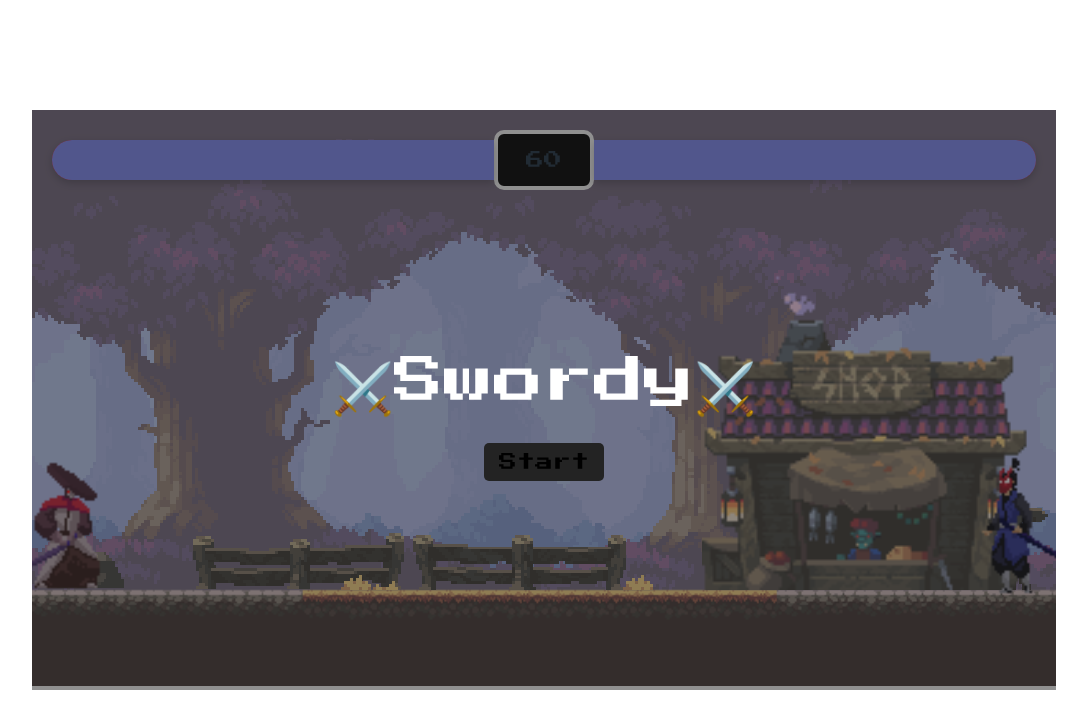
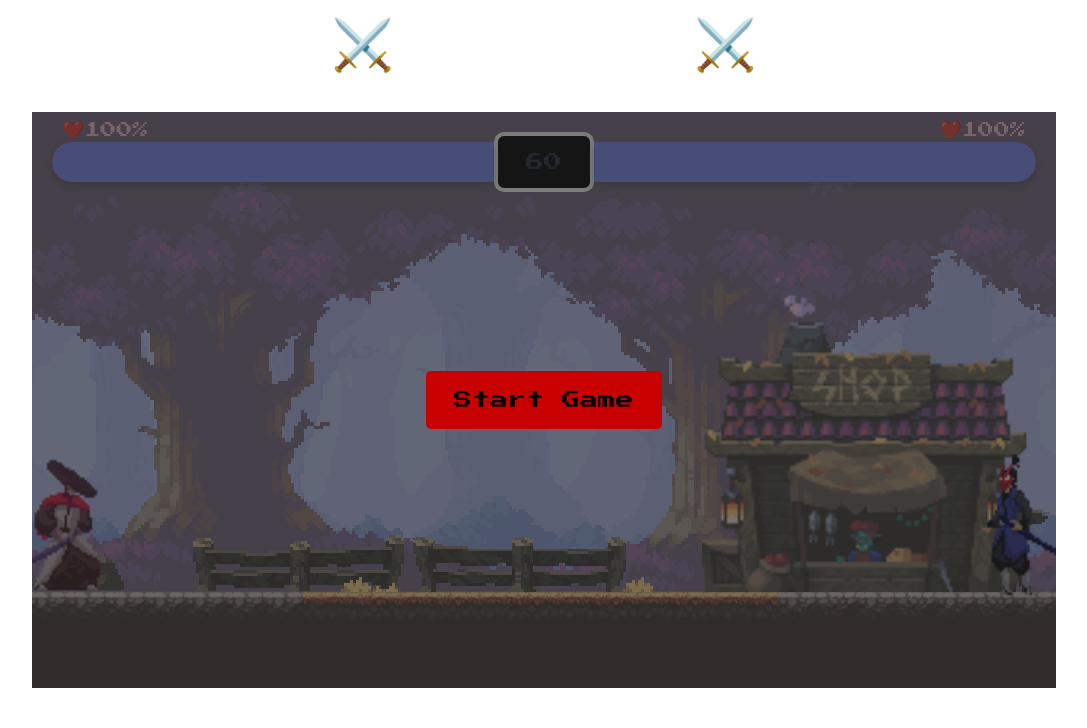
Before and after one commit to RioterTrov97/swordy-2d-fighting-game, a website built with Vite: page index.html in a window 1280 px wide. Shown: the whole page, without its empty margins (96-1183 px from the left). Built offline with nearby package versions, Linux system fonts and the light colour scheme.

Commit message:
fix: improved ui

```diff
--- a/index.html
+++ b/index.html
@@ -4,7 +4,7 @@
 		<meta charset="UTF-8" />
 		<link rel="icon" type="image/svg+xml" href="/vite.svg" />
 		<meta name="viewport" content="width=device-width, initial-scale=1.0" />
-		<title>Let's fight</title>
+		<title>Swordy</title>
 		<link rel="preconnect" href="https://fonts.googleapis.com" />
 		<link rel="preconnect" href="https://fonts.gstatic.com" crossorigin />
 		<link
@@ -14,11 +14,16 @@
 	</head>
 	<body>
 		<div class="main-container">
+			<p class="title">⚔️Swordy⚔️</p>
 			<div class="status-container">
 				<!-- Player Health -->
 				<div class="player-health-container">
 					<div class="player-health-bg"></div>
 					<div id="playerHealth"></div>
+					<div class="player-health-percentage-container">
+						<p class="player-heart-emoji">❤️</p>
+						<p class="player-health-percentage">100%</p>
+					</div>
 				</div>
 
 				<!-- Timer -->
@@ -28,16 +33,27 @@
 				<div class="enemy-health-container">
 					<div class="enemy-health-bg"></div>
 					<div id="enemyHealth"></div>
+					<div class="enemy-health-percentage-container">
+						<p class="enemy-heart-emoji">❤️</p>
+						<p class="enemy-health-percentage">100%</p>
+					</div>
 				</div>
 			</div>
-			<div class="result"></div>
+
+			<!-- End of game renders -->
+			<div class="result-container">
+				<p class="result"></p>
+			</div>
 			<div class="reset">
-				<button class="reset-btn">Reset</button>
+				<button class="reset-btn">Play Again</button>
 			</div>
+
+			<!-- Start of game renders -->
 			<div class="start">
-				<p>⚔️Swordy⚔️</p>
-				<button class="start-btn">Start</button>
+				<button class="start-btn">Start Game</button>
 			</div>
+
+			<!-- Canvas to draw the game -->
 			<canvas></canvas>
 		</div>
 		<script
--- a/js/classes.js
+++ b/js/classes.js
@@ -1,4 +1,4 @@
-const gravity = 0.7;
+import { HEALTH_DECREASE_ON_HIT, GRAVITY } from './constants';
 const canvas = document.querySelector('canvas');
 const c = canvas.getContext('2d');
 
@@ -129,7 +129,7 @@ class Fighter extends Sprite {
 			this.velocity.y = 0;
 			this.position.y = 330;
 		} else {
-			this.velocity.y += gravity;
+			this.velocity.y += GRAVITY;
 		}
 	}
 
@@ -139,7 +139,7 @@ class Fighter extends Sprite {
 	}
 
 	takeHit() {
-		this.health -= 10;
+		this.health -= HEALTH_DECREASE_ON_HIT;
 		this.switchSprite(this.health <= 0 ? 'death' : 'takeHit');
 	}
 
--- /dev/null
+++ b/js/constants.js
@@ -0,0 +1,5 @@
+export const DEFAULT_TIMER = 20;
+
+export const GRAVITY = 0.7;
+
+export const HEALTH_DECREASE_ON_HIT = 15;
--- a/js/utils.js
+++ b/js/utils.js
@@ -23,6 +23,6 @@ export function determineWinner({ player, enemy, timerId }) {
 	} else {
 		document.querySelector('.result').innerHTML = 'Player 2 Wins 🎉🎉🎉';
 	}
-	document.querySelector('.result').style.display = 'flex';
+	document.querySelector('.result-container').style.display = 'flex';
 	document.querySelector('.reset').style.display = 'flex';
 }
--- a/main.js
+++ b/main.js
@@ -1,5 +1,4 @@
 import './style.css';
-import { Fighter, Sprite } from './js/classes';
 import {
 	getDefaultBackgroundInstance,
 	getDefaultShopInstance,
@@ -7,9 +6,7 @@ import {
 	getDefaultEnemyInstance,
 } from './js/instances';
 import { rectangularCollision, determineWinner } from './js/utils';
-
-//constants
-const DEFAULT_TIMER = 60;
+import { DEFAULT_TIMER } from './js/constants';
 
 const canvas = document.querySelector('canvas');
 const c = canvas.getContext('2d');
@@ -115,6 +112,8 @@ function animate() {
 		gsap.to('#enemyHealth', {
 			width: enemy.health + '%',
 		});
+		document.querySelector('.enemy-health-percentage').innerHTML =
+			enemy.health + '%';
 	}
 
 	// if player misses
@@ -132,6 +131,8 @@ function animate() {
 		gsap.to('#playerHealth', {
 			width: player.health + '%',
 		});
+		document.querySelector('.player-health-percentage').innerHTML =
+			player.health + '%';
 	}
 
 	// if enemy misses
@@ -140,7 +141,7 @@ function animate() {
 	}
 
 	// end game based on health
-	if (enemy.health <= 0 || player.health <= 0) {
+	if (enemy.health <= 0 || player.health <= 0 || timer <= 0) {
 		determineWinner({ player, enemy, timerId });
 	}
 }
@@ -163,7 +164,7 @@ window.addEventListener('keydown', ({ key }) => {
 				player.lastKey = 'd';
 				break;
 			case 'w':
-				if (player.velocity.y === 0) player.velocity.y = -20;
+				if (player.velocity.y === 0) player.velocity.y = -16;
 				break;
 			case 's':
 				player.attack();
@@ -183,7 +184,7 @@ window.addEventListener('keydown', ({ key }) => {
 				enemy.lastKey = 'ArrowLeft';
 				break;
 			case 'ArrowUp':
-				if (enemy.velocity.y === 0) enemy.velocity.y = -20;
+				if (enemy.velocity.y === 0) enemy.velocity.y = -16;
 				break;
 			case 'ArrowDown':
 				enemy.attack();
@@ -228,7 +229,7 @@ resetButton.addEventListener('click', () => {
 		width: enemy.health + '%',
 	});
 
-	document.querySelector('.result').style.display = 'none';
+	document.querySelector('.result-container').style.display = 'none';
 	document.querySelector('.reset').style.display = 'none';
 
 	timer = DEFAULT_TIMER;
--- a/package.json
+++ b/package.json
@@ -10,5 +10,8 @@
   },
   "devDependencies": {
     "vite": "^4.0.0"
+  },
+  "dependencies": {
+    "firebase": "^9.15.0"
   }
 }
--- a/style.css
+++ b/style.css
@@ -1,9 +1,5 @@
 :root {
 	font-family: Inter, Avenir, Helvetica, Arial, sans-serif;
-	font-size: 16px;
-	line-height: 24px;
-	font-weight: 400;
-
 	color-scheme: light dark;
 	color: rgba(255, 255, 255, 0.87);
 	background-color: #242424;
@@ -56,16 +52,13 @@ body {
 	width: 100%;
 	display: flex;
 	justify-content: flex-end;
-	border-top-left-radius: 50px;
-	border-bottom-left-radius: 50px;
-	overflow: hidden;
-	box-shadow: rgba(0, 0, 0, 0.24) 0px 3px 8px;
 }
 
 .player-health-bg {
 	background-color: red;
 	height: 40px;
 	width: 100%;
+	box-shadow: rgba(0, 0, 0, 0.24) 0px 3px 8px;
 }
 
 #playerHealth {
@@ -76,6 +69,32 @@ body {
 	width: 100%;
 	bottom: 0;
 	right: 0;
+}
+
+.player-health-bg,
+#playerHealth {
+	border-top-left-radius: 50px;
+	border-bottom-left-radius: 50px;
+}
+
+.player-health-percentage-container {
+	position: absolute;
+	display: flex;
+	align-items: center;
+	top: -24px;
+	left: 10px;
+}
+
+.player-heart-emoji {
+	font-size: 18px;
+	line-height: 18px;
+	margin: 0;
+	margin-bottom: 6px;
+}
+
+.player-health-percentage {
+	color: pink;
+	margin: 0;
 }
 
 #timer {
@@ -96,15 +115,12 @@ body {
 	position: relative;
 	height: 40px;
 	width: 100%;
-	border-top-right-radius: 50px;
-	border-bottom-right-radius: 50px;
-	overflow: hidden;
-	box-shadow: rgba(0, 0, 0, 0.24) 0px 3px 8px;
 }
 
 .enemy-health-bg {
 	background-color: red;
 	height: 40px;
+	box-shadow: rgba(0, 0, 0, 0.24) 0px 3px 8px;
 }
 
 #enemyHealth {
@@ -117,7 +133,33 @@ body {
 	right: 0;
 }
 
-.result {
+.enemy-health-bg,
+#enemyHealth {
+	border-top-right-radius: 50px;
+	border-bottom-right-radius: 50px;
+}
+
+.enemy-health-percentage-container {
+	position: absolute;
+	display: flex;
+	align-items: center;
+	top: -24px;
+	right: 10px;
+}
+
+.enemy-heart-emoji {
+	font-size: 18px;
+	line-height: 18px;
+	margin: 0;
+	margin-bottom: 6px;
+}
+
+.enemy-health-percentage {
+	color: pink;
+	margin: 0;
+}
+
+.result-container {
 	position: absolute;
 	color: white;
 	background: rgb(35, 35, 35, 0.5);
@@ -131,6 +173,12 @@ body {
 	right: 0;
 	font-size: 40px;
 	font-weight: bold;
+}
+
+.result {
+	background: rgba(0, 0, 0, 0.5);
+	padding: 20px;
+	border-radius: 10px;
 }
 
 .reset {
@@ -147,24 +195,20 @@ body {
 }
 
 .reset-btn {
-	padding: 10px 15px;
+	padding: 20px 28px;
 	border-radius: 5px;
 	border: none;
 	outline: none;
-	margin-top: 150px;
+	margin-top: 200px;
 	cursor: pointer;
-	background: rgb(35, 35, 35);
+	background: rgb(200, 0, 0);
 	font-size: 18px;
-}
-
-.reset-btn:hover {
-	background: rgb(10, 10, 10);
 }
 
 .start {
 	position: absolute;
 	color: white;
-	background: rgb(35, 35, 35, 0.5);
+	background: rgb(35, 35, 35, 0.6);
 	display: flex;
 	flex-direction: column;
 	align-items: center;
@@ -176,20 +220,30 @@ body {
 	font-weight: bold;
 }
 
-.start > p {
-	font-size: 50px;
-}
-
 .start-btn {
-	padding: 10px 15px;
+	padding: 20px 28px;
 	border-radius: 5px;
 	border: none;
 	outline: none;
 	cursor: pointer;
-	background: rgb(35, 35, 35);
+	background: rgb(200, 0, 0);
 	font-size: 18px;
 }
 
-.start-btn:hover {
-	background: rgb(10, 10, 10);
+.start-btn:hover,
+.reset-btn:hover {
+	background: rgb(180, 0, 0);
 }
+
+.title {
+	position: absolute;
+	color: white;
+	display: flex;
+	justify-content: center;
+	top: -150px;
+	left: 0;
+	bottom: 0;
+	right: 0;
+	font-size: 50px;
+	font-weight: bold;
+}
```
Also changed, not shown: README.md, firebase.json (added), 2 other files.
